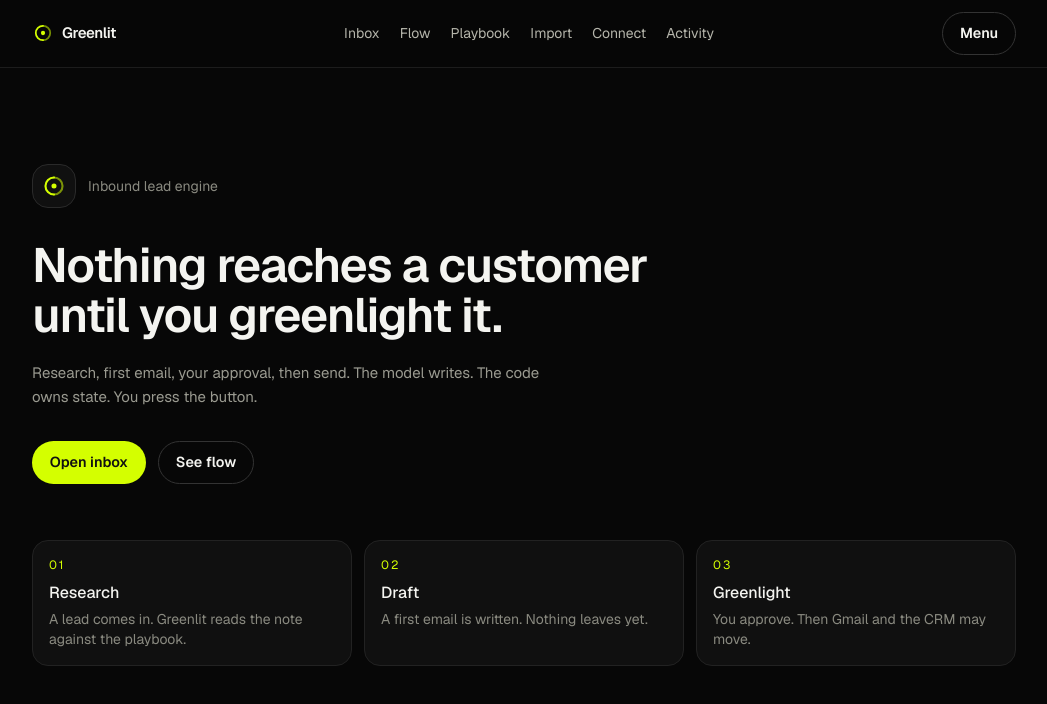
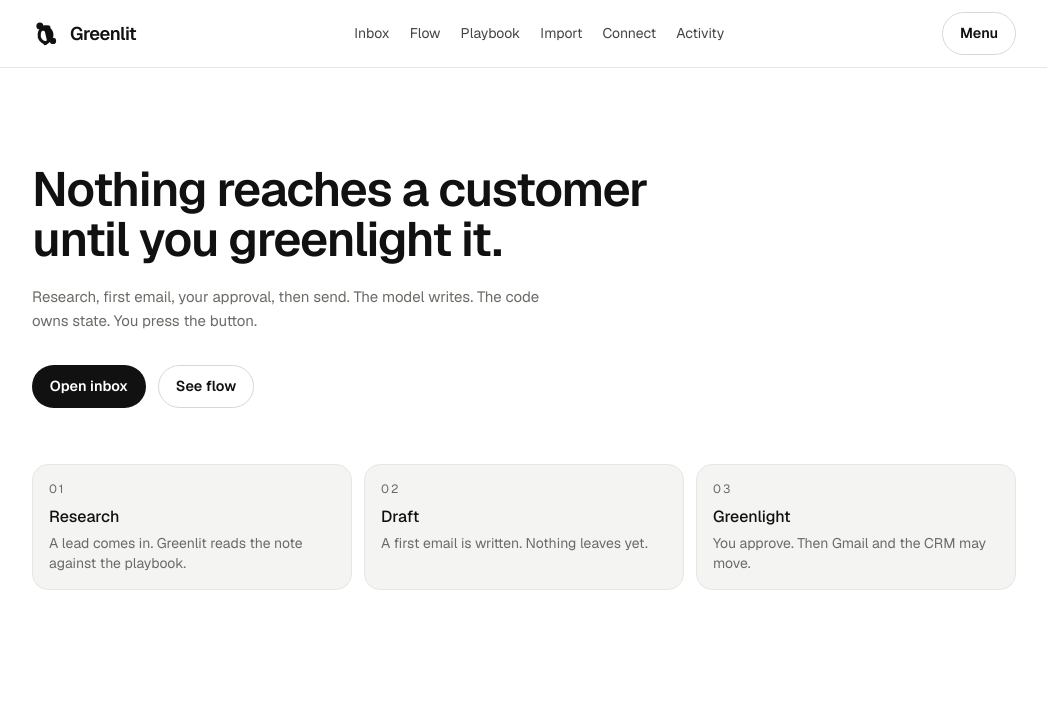
Before and after one commit to miromnb-coder/Greenlit, a Next.js app: page / in a window 1280 px wide. Shown: the top 704 px of the page, without its empty margins (116-1163 px from the left). Built offline with nearby package versions, Linux system fonts and the light colour scheme.

Commit message:
White UI, black lockup top-left, remove lime

```diff
--- a/app/globals.css
+++ b/app/globals.css
@@ -1,11 +1,11 @@
 @import "tailwindcss";
 
 :root {
-  --bg: #070707;
-  --panel: #101010;
-  --fg: #f4f4f0;
-  --lime: #d4ff00;
-  --muted: #8a8a80;
+  --bg: #ffffff;
+  --panel: #f4f4f2;
+  --fg: #111111;
+  --muted: #6b6b66;
+  --line: #e6e6e2;
 }
 
 html, body {
@@ -16,7 +16,6 @@ html, body {
 
 a { color: inherit; text-decoration: none; }
 input, textarea, select, button { font: inherit; }
-.lime { color: var(--lime); }
 
 .btn {
   display: inline-flex;
@@ -29,18 +28,18 @@ input, textarea, select, button { font: inherit; }
   border: 1px solid transparent;
   cursor: pointer;
 }
-.btn-primary { background: var(--lime); color: #111; }
-.btn-ghost { background: transparent; color: var(--fg); border-color: #333; }
-.btn-danger { background: transparent; color: #ff8a8a; border-color: #5a2a2a; }
+.btn-primary { background: #111; color: #fff; }
+.btn-ghost { background: transparent; color: #111; border-color: #d7d7d2; }
+.btn-danger { background: transparent; color: #9a3b3b; border-color: #e4c8c8; }
 .field {
   width: 100%;
-  background: #0c0c0c;
-  border: 1px solid #2a2a2a;
+  background: #fff;
+  border: 1px solid #d7d7d2;
   color: var(--fg);
   border-radius: 12px;
   padding: 0.65rem 0.8rem;
 }
-.field:focus { outline: 1px solid var(--lime); }
+.field:focus { outline: 1px solid #111; }
 .label {
   display: block;
   font-size: 0.7rem;
--- a/app/page.tsx
+++ b/app/page.tsx
@@ -1,5 +1,4 @@
 import Link from "next/link";
-import { Mark } from "@/components/Mark";
 
 const STEPS = [
   ["01", "Research", "A lead comes in. Greenlit reads the note against the playbook."],
@@ -9,17 +8,11 @@ const STEPS = [
 
 export default function Home() {
   return (
-    <div className="pb-10 pt-8 md:pt-16">
-      <div className="mb-8 flex items-center gap-3">
-        <span className="grid h-11 w-11 place-items-center rounded-2xl border border-[#2a2a2a] bg-[#101010]">
-          <Mark size={26} />
-        </span>
-        <p className="text-sm text-[#8a8a80]">Inbound lead engine</p>
-      </div>
+    <div className="pb-10 pt-10 md:pt-16">
       <h1 className="max-w-2xl text-[2.15rem] font-semibold leading-[1.05] tracking-tight md:text-5xl">
         Nothing reaches a customer until you greenlight it.
       </h1>
-      <p className="mt-5 max-w-lg text-[15px] leading-relaxed text-[#9a9a90]">
+      <p className="mt-5 max-w-lg text-[15px] leading-relaxed text-[#6b6b66]">
         Research, first email, your approval, then send. The model writes. The code owns state. You press the button.
       </p>
       <div className="mt-8 flex flex-wrap gap-3">
@@ -28,10 +21,10 @@ export default function Home() {
       </div>
       <ol className="mt-14 grid gap-3 md:grid-cols-3">
         {STEPS.map(([n, title, copy]) => (
-          <li key={n} className="rounded-2xl border border-[#222] bg-[#101010] p-4">
-            <p className="text-xs tracking-[0.16em] text-[#d4ff00]">{n}</p>
+          <li key={n} className="rounded-2xl border border-[#e6e6e2] bg-[#f4f4f2] p-4">
+            <p className="text-xs tracking-[0.16em] text-[#6b6b66]">{n}</p>
             <p className="mt-2 font-medium">{title}</p>
-            <p className="mt-1 text-sm text-[#8a8a80]">{copy}</p>
+            <p className="mt-1 text-sm text-[#6b6b66]">{copy}</p>
           </li>
         ))}
       </ol>
--- a/components/Mark.tsx
+++ b/components/Mark.tsx
@@ -1,20 +1,32 @@
-export function Mark({ size = 22 }: { size?: number }) {
+export function Mark({ size = 28 }: { size?: number }) {
   return (
-    <svg width={size} height={size} viewBox="0 0 32 32" fill="none" aria-hidden>
+    <svg width={size} height={size} viewBox="0 0 64 64" fill="#111" aria-hidden>
+      <circle cx="18" cy="16" r="8" />
+      <circle cx="48" cy="50" r="7.2" />
+      <path d="M26 14.5c12.5 0 23 9.2 23 22.2 0 8.2-5.2 14.8-13.6 18.2" />
       <path
-        d="M16 5.5c-5.8 0-10.5 4.7-10.5 10.5S10.2 26.5 16 26.5"
-        stroke="#D4FF00"
-        strokeWidth="2.6"
+        d="M22 22c11 1.5 19 9.4 19 18.8 0 6.4-4 12-11.5 15.2"
+        fill="none"
+        stroke="#111"
+        strokeWidth="7.2"
         strokeLinecap="round"
       />
       <path
-        d="M16 26.5c5.8 0 10.5-4.7 10.5-10.5S21.8 5.5 16 5.5"
-        stroke="#D4FF00"
-        strokeWidth="2.6"
+        d="M38.5 18.5C28 16 18 22.5 16.5 34.5c-1.2 9.5 5.2 17.8 15 20.6"
+        fill="none"
+        stroke="#111"
+        strokeWidth="7.2"
         strokeLinecap="round"
-        opacity="0.55"
       />
-      <circle cx="16" cy="16" r="3.1" fill="#D4FF00" />
     </svg>
   );
 }
+
+export function Lockup() {
+  return (
+    <span className="flex items-center gap-2.5">
+      <Mark />
+      <span className="text-[1.15rem] font-semibold tracking-tight">Greenlit</span>
+    </span>
+  );
+}
--- a/components/Nav.tsx
+++ b/components/Nav.tsx
@@ -2,7 +2,7 @@
 
 import Link from "next/link";
 import { useState } from "react";
-import { Mark } from "./Mark";
+import { Lockup } from "./Mark";
 
 const LINKS = [
   ["/inbox", "Inbox"],
@@ -16,15 +16,14 @@ const LINKS = [
 export function Nav() {
   const [open, setOpen] = useState(false);
   return (
-    <header className="sticky top-0 z-20 border-b border-[#1c1c1c] bg-[#070707]/90 backdrop-blur">
+    <header className="sticky top-0 z-20 border-b border-[#e6e6e2] bg-white/90 backdrop-blur">
       <div className="mx-auto flex max-w-5xl items-center justify-between px-5 py-3">
-        <Link href="/" className="flex items-center gap-2 text-[15px] font-semibold tracking-tight" onClick={() => setOpen(false)}>
-          <Mark />
-          Greenlit
+        <Link href="/" onClick={() => setOpen(false)} aria-label="Greenlit home">
+          <Lockup />
         </Link>
-        <nav className="hidden items-center gap-5 text-sm text-[#b5b5ab] md:flex">
+        <nav className="hidden items-center gap-5 text-sm text-[#444] md:flex">
           {LINKS.map(([href, label]) => (
-            <Link key={href} href={href} className="hover:text-[#d4ff00]">{label}</Link>
+            <Link key={href} href={href} className="hover:text-black">{label}</Link>
           ))}
         </nav>
         <button className="btn btn-ghost px-3 py-1 text-sm md:hidden" type="button" onClick={() => setOpen((v) => !v)}>
@@ -32,9 +31,9 @@ export function Nav() {
         </button>
       </div>
       {open && (
-        <nav className="grid gap-1 border-t border-[#1c1c1c] px-5 py-3 md:hidden">
+        <nav className="grid gap-1 border-t border-[#e6e6e2] px-5 py-3 md:hidden">
           {LINKS.map(([href, label]) => (
-            <Link key={href} href={href} className="rounded-xl px-2 py-2 text-[#d8d8ce]" onClick={() => setOpen(false)}>
+            <Link key={href} href={href} className="rounded-xl px-2 py-2" onClick={() => setOpen(false)}>
               {label}
             </Link>
           ))}
--- a/components/Status.tsx
+++ b/components/Status.tsx
@@ -1,18 +1,18 @@
 import type { LeadStatus } from "@/lib/types";
 
 const TONE: Record<string, string> = {
-  new: "text-[#d4ff00] border-[#3a4a00]",
-  researching: "text-[#d4ff00] border-[#3a4a00]",
-  researched: "text-[#d4ff00] border-[#3a4a00]",
-  drafted: "text-[#d4ff00] border-[#3a4a00]",
-  waiting_approval: "text-[#d4ff00] border-[#d4ff00]",
-  approved: "text-[#9dffb0] border-[#245534]",
-  sent: "text-[#9dffb0] border-[#245534]",
-  replied: "text-[#9dffb0] border-[#245534]",
-  needs_human: "text-[#ffd36a] border-[#5a4a20]",
-  rejected: "text-[#ff8a8a] border-[#5a2a2a]",
-  won: "text-[#9dffb0] border-[#245534]",
-  lost: "text-[#8a8a80] border-[#333]",
+  new: "text-[#111] border-[#111]",
+  researching: "text-[#111] border-[#cfcfc8]",
+  researched: "text-[#111] border-[#cfcfc8]",
+  drafted: "text-[#111] border-[#cfcfc8]",
+  waiting_approval: "text-[#111] border-[#111]",
+  approved: "text-[#111] border-[#111]",
+  sent: "text-[#444] border-[#cfcfc8]",
+  replied: "text-[#111] border-[#111]",
+  needs_human: "text-[#7a5a28] border-[#e2d2b0]",
+  rejected: "text-[#9a3b3b] border-[#e4c8c8]",
+  won: "text-[#111] border-[#111]",
+  lost: "text-[#6b6b66] border-[#e6e6e2]",
 };
 
 export function Status({ value }: { value: LeadStatus }) {
```
